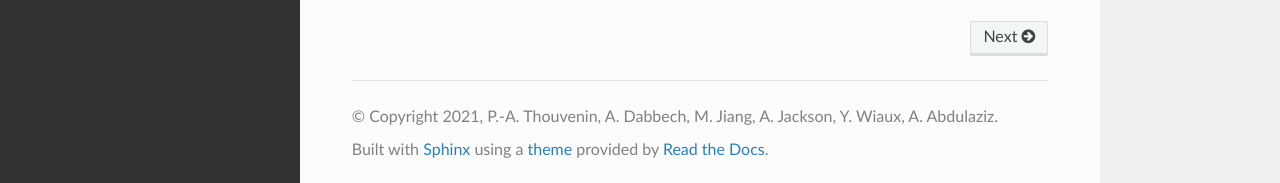
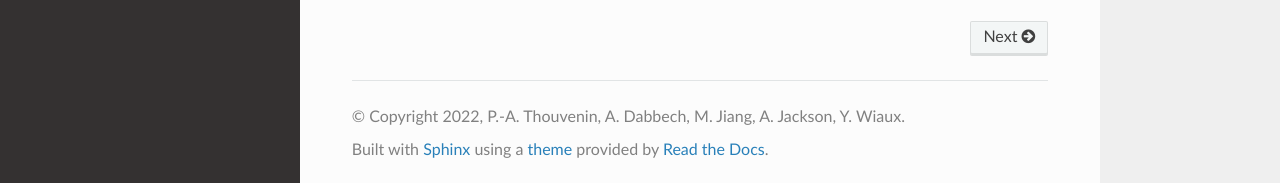
Before and after one commit to basp-group/SARA-dictionary, a Sphinx documentation site: the page built from docs/source/index.rst, in a window 1280 px wide and 1237 px high. Shown: the part 1051-1234 px from the top of the window. Built offline with Sphinx 7.4.7 and the Read the Docs theme 2.0.0, drawn with Linux system fonts in a browser that asks for light colours; the version number could not be read and is left out; cross-references to code outside the pages are shown as plain code.

Commit message:
fix: Fixing author list and copyright

```diff
--- a/docs/source/conf.py
+++ b/docs/source/conf.py
@@ -25,8 +25,8 @@ matlab_src_dir = os.path.abspath(os.path.join('..', '..'))
 # -- Project information -----------------------------------------------------
 
 project = 'SARA-dictionary'
-copyright = "2021, P.-A. Thouvenin, A. Dabbech, M. Jiang, A. Jackson, Y. Wiaux, A. Abdulaziz"
-author = "P.-A. Thouvenin, A. Dabbech, M. Jiang, A. Jackson, Y. Wiaux, A. Abdulaziz"
+copyright = "2022, P.-A. Thouvenin, A. Dabbech, M. Jiang, A. Jackson, Y. Wiaux"
+author = "P.-A. Thouvenin, A. Dabbech, M. Jiang, A. Jackson, Y. Wiaux"
 
 # The full version, including alpha/beta/rc tags
 release = re.sub('^v', '', os.popen('git describe').read().strip())
```
